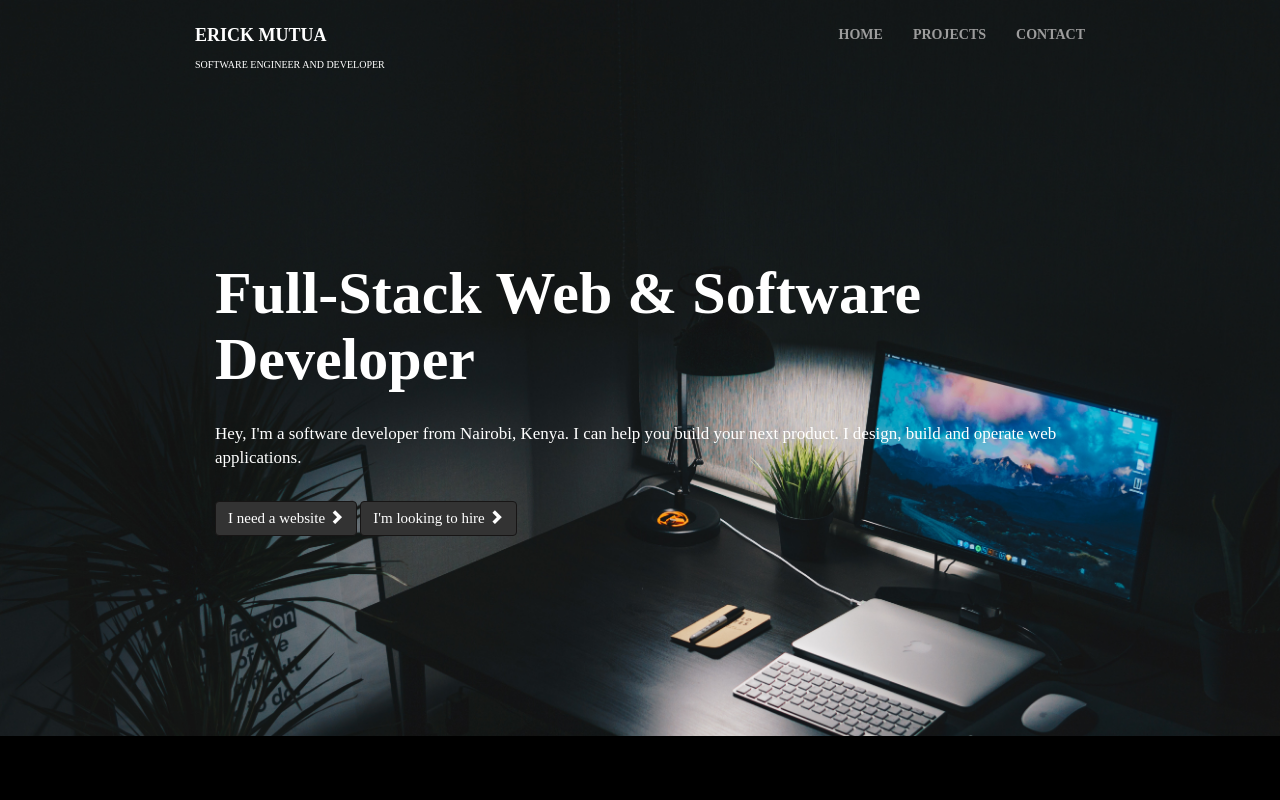
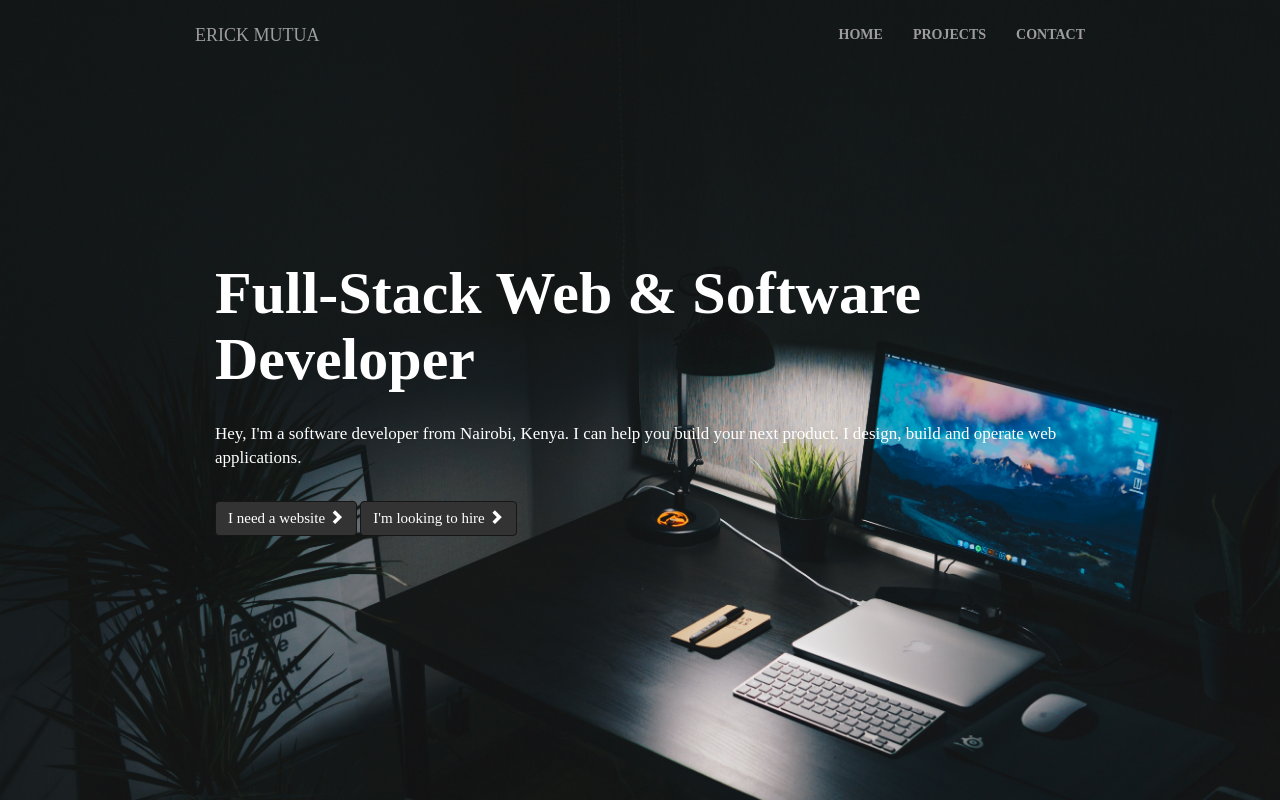
Before and after one commit to rickmutua/rickmutua.github.io, a Django app: page / in a window 1280 px wide. Run offline with Django 3.2, Linux system fonts and the light colour scheme; some libraries are stand-ins or nearby versions.

Commit message:
minor modifications and updates

```diff
--- a/rick/templates/navbar.html
+++ b/rick/templates/navbar.html
@@ -40,8 +40,7 @@
                 </button>
 
                 <a id="brand" class="navbar-brand" href="{% url 'index' %}">
-                    <p style="font-weight: bold"> ERICK MUTUA </p>
-                    <p style="font-size: 10px;"> SOFTWARE ENGINEER AND DEVELOPER </p>
+                    ERICK MUTUA
                 </a>
 
             </div>
--- a/static/css/index.css
+++ b/static/css/index.css
@@ -1,7 +1,9 @@
 #top-div {
+    background-repeat:no-repeat center center fixed;
+    -webkit-background-size: cover;
+    -moz-background-size: cover;
+    -o-background-size: cover;
     background-size: cover;
-    background-repeat: no-repeat;
-    color: white;
 }
 
 #top {
@@ -43,12 +45,10 @@ body {
     color: white;
     background-image:url('/static/images/niki.jpg');
     background-repeat:no-repeat;
+    -webkit-background-size: cover;
+    -moz-background-size: cover;
+    -o-background-size: cover;
     background-size: cover;
-    -moz-background-size: 100%;
-    -o-background-size: 100%;
-    -webkit-background-size: 100%;
-    -khtml-background-size: 100%; /* Konqueror 3.5.4 */
-    -moz-border-image: url(mtn.jpg) 0;
 }
 
 .btn {
@@ -61,13 +61,11 @@ body {
 }
 
 #projects {
-    background-repeat: no-repeat;
-    background-size:100%;
-    -moz-background-size: 100%; /* Gecko 1.9.2 (Firefox 3.6) */
-    -o-background-size: 100%; /* Opera 9.5 */
-    -webkit-background-size: 100%; /* Safari 3.0 */
-    -khtml-background-size: 100%; /* Konqueror 3.5.4 */
-    -moz-border-image: url(mtn.jpg) 0;
+    background-repeat:no-repeat center center fixed;
+    -webkit-background-size: cover;
+    -moz-background-size: cover;
+    -o-background-size: cover;
+    background-size: cover;
 }
 
 #screenshot {
```
